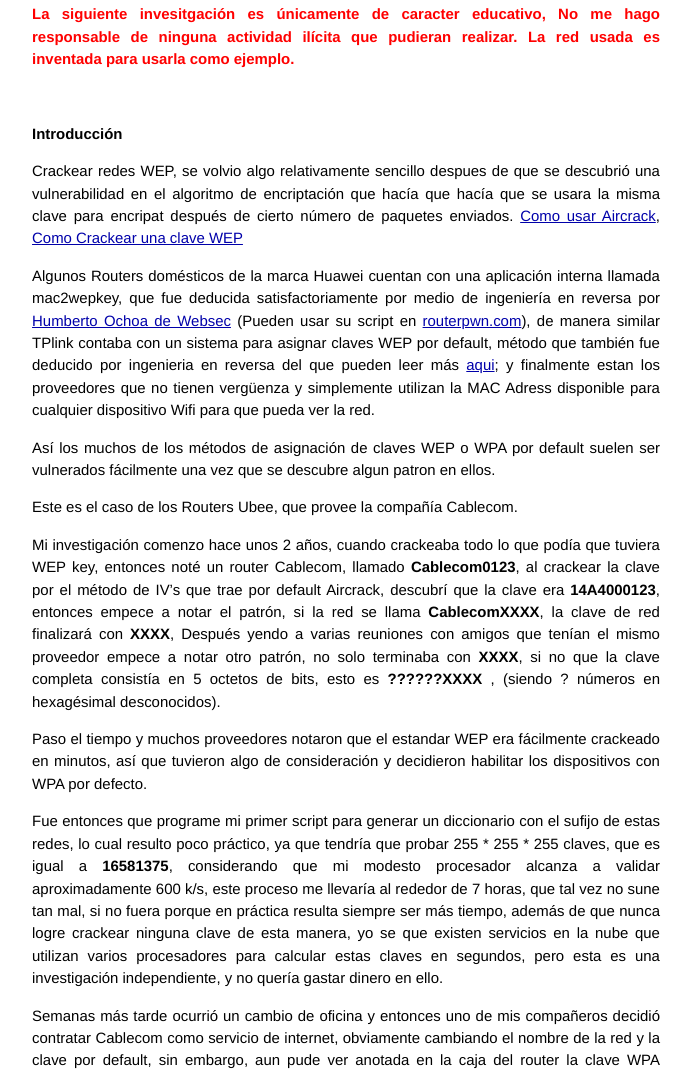
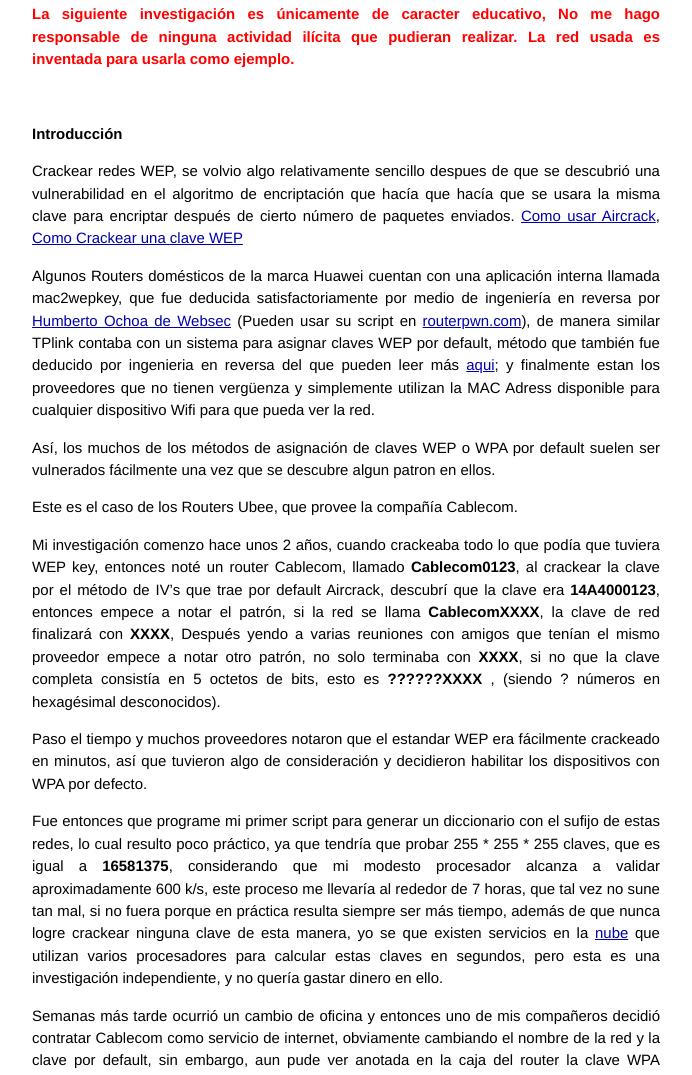
Before and after one commit to Mackaber/Mackaber.github.io, a Jekyll site: the page built from _posts/2014-05-22-vulnerabilidades-cablecom.md, in a window 1280 px wide and 1400 px high. Shown: the part 325-1400 px from the top of the window, without its empty margins (294-986 px from the left). Built offline with Jekyll 4.4.1, drawn with Linux system fonts in a browser that asks for light colours; Markdown is read by kramdown in place of the engine named in the settings; some of the changed text lies outside the part shown.

Commit message:
correcciones :D

```diff
--- a/_posts/2014-05-22-vulnerabilidades-cablecom.md
+++ b/_posts/2014-05-22-vulnerabilidades-cablecom.md
@@ -9,21 +9,21 @@
 Advertencia
 ---
 <div style="color:red;font-weight:bold;">
-La siguiente invesitgación es únicamente de caracter educativo, No me hago responsable de ninguna actividad ilícita que pudieran realizar. La red usada es inventada para usarla como ejemplo.
+La siguiente investigación es únicamente de caracter educativo, No me hago responsable de ninguna actividad ilícita que pudieran realizar. La red usada es inventada para usarla como ejemplo.
 </div>
 <br>
 
 Introducción
 ---
 
-Crackear redes WEP, se volvio algo relativamente sencillo despues de que se descubrió una vulnerabilidad en el algoritmo de encriptación que hacía que hacía que se usara la misma clave para encripat después de cierto número de paquetes enviados.
+Crackear redes WEP, se volvio algo relativamente sencillo despues de que se descubrió una vulnerabilidad en el algoritmo de encriptación que hacía que hacía que se usara la misma clave para encriptar después de cierto número de paquetes enviados.
 [Como usar Aircrack](http://www.aircrack-ng.org/doku.php?id=es:aircrack-ng#aproximacion_general_para_crackear_claves_wep), [Como Crackear una clave WEP](http://www.aircrack-ng.org/doku.php?id=simple_wep_crack)
 <br />
 
 Algunos Routers domésticos de la marca Huawei cuentan con una aplicación interna llamada mac2wepkey, que fue deducida satisfactoriamente por medio de ingeniería en reversa por [Humberto Ochoa de Websec](http://www.websec.mx/blog/ver/mac2wepkey_huawei) (Pueden usar su script en [routerpwn.com](http://routerpwn.com/#huawei)), de manera similar TPlink contaba con un sistema para asignar claves WEP por default, método que también fue deducido por ingenieria en reversa del que pueden leer más [aqui](http://www.dragonjar.org/vulnerabilidad-en-routers-thomson-a-fondo.xhtml); y finalmente estan los proveedores que no tienen vergüenza y simplemente utilizan la MAC Adress disponible para cualquier dispositivo Wifi para que pueda ver la red.
 <br />
 
-Así los muchos de los métodos de asignación de claves WEP o WPA por default suelen ser vulnerados fácilmente una vez que se descubre algun patron en ellos.
+Así, los muchos de los métodos de asignación de claves WEP o WPA por default suelen ser vulnerados fácilmente una vez que se descubre algun patron en ellos.
 <br />
 
 Este es el caso de los Routers Ubee, que provee la compañía Cablecom.
@@ -35,7 +35,7 @@
 Paso el tiempo y muchos proveedores notaron que el estandar WEP era fácilmente crackeado en minutos, así que tuvieron algo de consideración y decidieron habilitar los dispositivos con WPA por defecto.
 <br />
 
-Fue entonces que programe mi primer script para generar un diccionario con el sufijo de estas redes, lo cual resulto poco práctico, ya que tendría que probar 255 * 255 * 255 claves, que es igual a **16581375**, considerando que mi modesto procesador alcanza a validar aproximadamente 600 k/s, este proceso me llevaría al rededor de 7 horas, que tal vez no sune tan mal, si no fuera porque en práctica resulta siempre ser más tiempo, además de que nunca logre crackear ninguna clave de esta manera, yo se que existen servicios en la nube que utilizan varios procesadores para calcular estas claves en segundos, pero esta es una investigación independiente, y no quería gastar dinero en ello.
+Fue entonces que programe mi primer script para generar un diccionario con el sufijo de estas redes, lo cual resulto poco práctico, ya que tendría que probar 255 * 255 * 255 claves, que es igual a **16581375**, considerando que mi modesto procesador alcanza a validar aproximadamente 600 k/s, este proceso me llevaría al rededor de 7 horas, que tal vez no sune tan mal, si no fuera porque en práctica resulta siempre ser más tiempo, además de que nunca logre crackear ninguna clave de esta manera, yo se que existen servicios en la [nube](https://www.cloudcracker.com/) que utilizan varios procesadores para calcular estas claves en segundos, pero esta es una investigación independiente, y no quería gastar dinero en ello.
 <br />
 
 Semanas más tarde ocurrió un cambio de oficina y entonces uno de mis compañeros decidió contratar Cablecom como servicio de internet, obviamente cambiando el nombre de la red y la clave por default, sin embargo, aun pude ver anotada en la caja del router la clave WPA original y el nombre de la red, donde se presentaba una vez más el mismo patrón, sin embargo obtuve aun más información, resulta que la clave por default correspondía a los últimos 5 octetos de la dirección MAC pero del RF, no del Wifi, esto tiene sentido, ya que cada interfaz del dispositivo puede tener su propia dirección MAC independiente.
```
Also changed, not shown: other parts of _posts/2014-05-22-vulnerabilidades-cablecom.md (+1 -1 lines).
